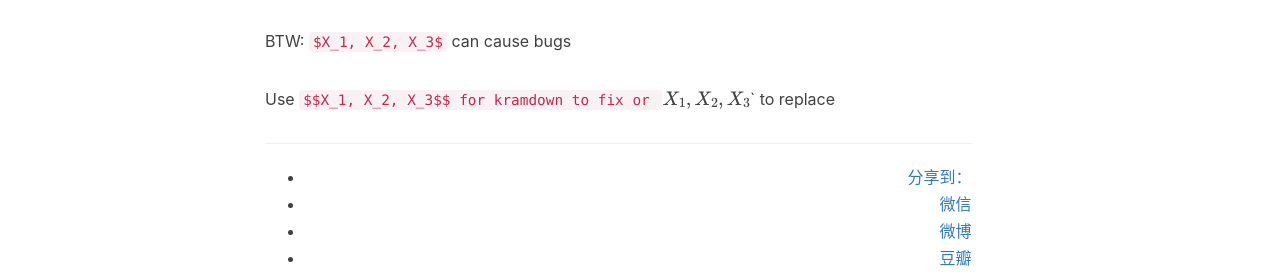
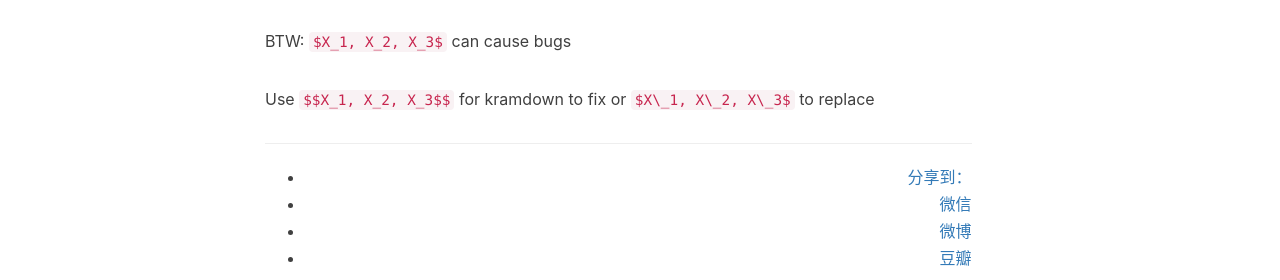
Before and after one commit to Airtnp/Airtnp.github.io, a Jekyll site: the page built from _posts/2016-5-13-Fix_Latex.markdown, in a window 1280 px wide. Shown: the part 1070-1350 px from the top of the page. Built offline with Jekyll 4.4.1, drawn with Linux system fonts in a browser that asks for light colours; nearby versions of some CDN libraries; formulas are drawn with MathJax 3; comment, search, counter and statistics services are not loaded.

```diff
--- a/_posts/2016-5-13-Fix_Latex.markdown
+++ b/_posts/2016-5-13-Fix_Latex.markdown
@@ -35,4 +35,4 @@ Just add below code to head.html
 
 BTW: `$X_1, X_2, X_3$` can cause bugs
 
-Use `$$X_1, X_2, X_3$$ for kramdown to fix or `\$X\_1, X\_2, X\_3\$` to replace
+Use `$$X_1, X_2, X_3$$` for kramdown to fix or `$X\_1, X\_2, X\_3$` to replace
```
